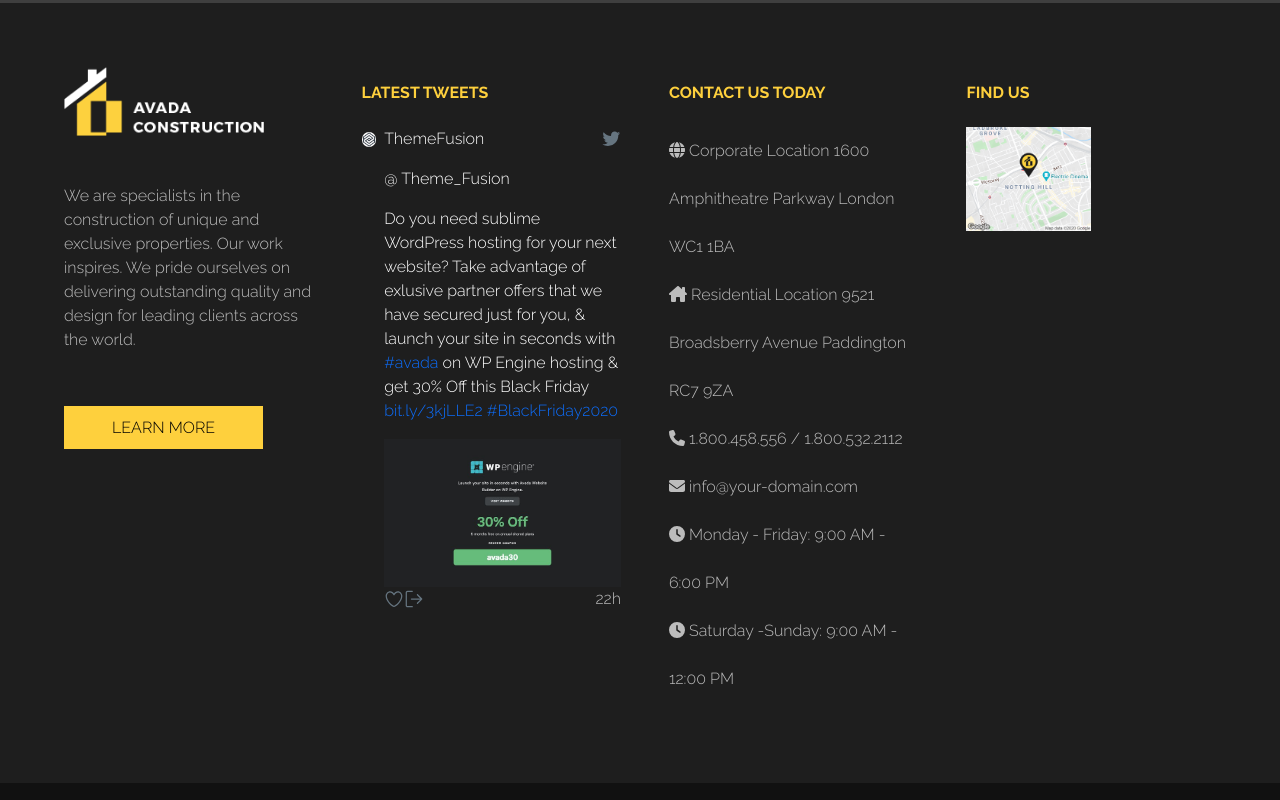
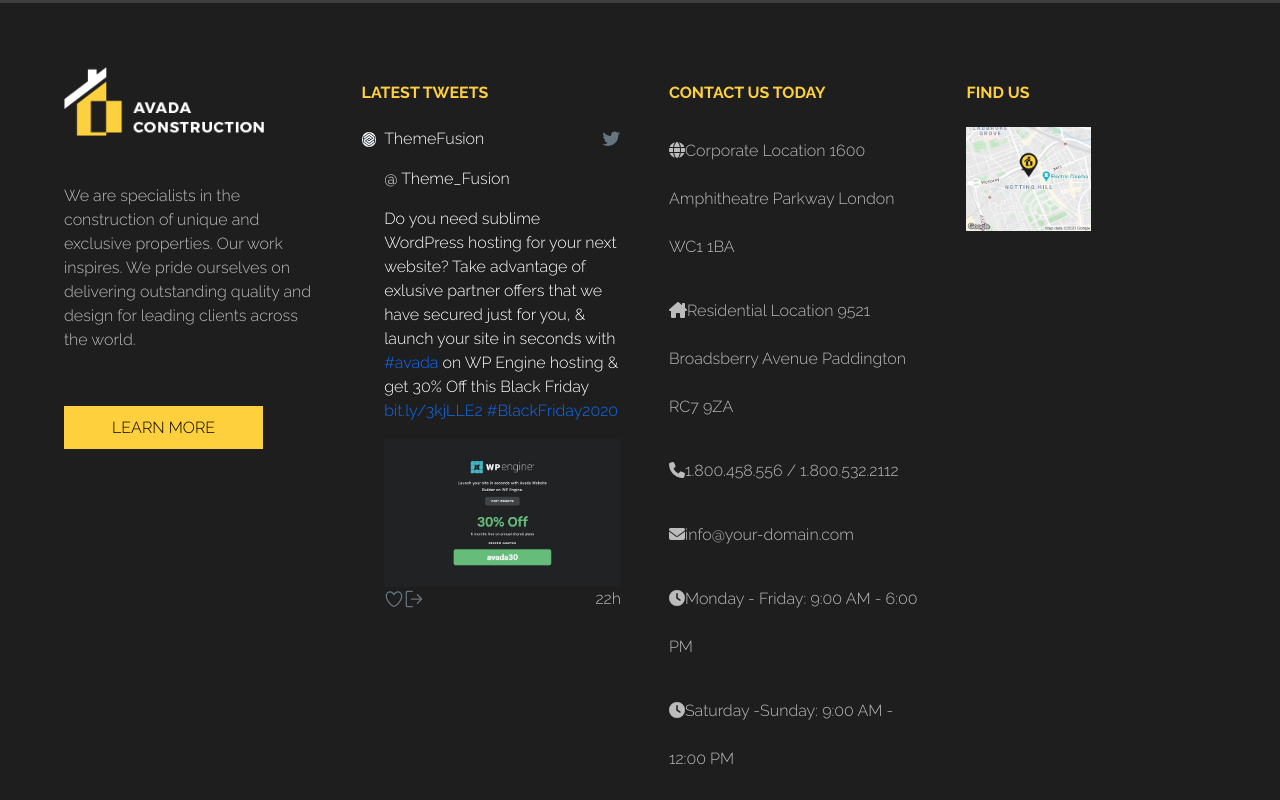
Before and after one commit to Matteogatto94/proj-html-vuejs, a Vue app: page / in a window 1280 px wide. Shown: the part 8600-9400 px from the top of the page. Built offline with nearby package versions, Linux system fonts and the light colour scheme.

Commit message:
add footerupitem component dinamic

```diff
--- a/src/components/FooterUpItem.vue
+++ b/src/components/FooterUpItem.vue
@@ -1,6 +1,12 @@
 <script>
+import { store } from '../store.js'
 export default {
-    name: 'FooterUpItem'
+    name: 'FooterUpItem',
+    data() {
+        return {
+            store
+        }
+    }
 }
 </script>
 
@@ -56,27 +62,10 @@ export default {
         </div>
 
         <div class="description_footer_up">
-            <ul>
+            <ul v-for="item in store.footerUpItem">
                 <li>
-                    <font-awesome-icon icon="fa-solid fa-globe" /> Corporate Location 1600 Amphitheatre Parkway
-                    London WC1 1BA
-                </li>
-                <li>
-                    <font-awesome-icon icon="fa-solid fa-house-chimney" /> Residential
-                    Location 9521 Broadsberry Avenue
-                    Paddington RC7 9ZA
-                </li>
-                <li>
-                    <font-awesome-icon icon="fa-solid fa-phone" /> 1.800.458.556 / 1.800.532.2112
-                </li>
-                <li>
-                    <font-awesome-icon icon="fa-solid fa-envelope" /> info@your-domain.com
-                </li>
-                <li>
-                    <font-awesome-icon icon="fa-solid fa-clock" /> Monday - Friday: 9:00 AM - 6:00 PM
-                </li>
-                <li>
-                    <font-awesome-icon icon="fa-solid fa-clock" /> Saturday -Sunday: 9:00 AM - 12:00 PM
+                    <font-awesome-icon :icon="`${item.icon}`" />
+                    <span>{{ item.text }}</span>
                 </li>
             </ul>
         </div>
--- a/src/store.js
+++ b/src/store.js
@@ -156,6 +156,32 @@ export const store = reactive({
             text: 'Neque porro quisquam est, qui dolorem ipsum quia dolor sit amet, consectetur, adipisci velit, sed quia'
         }
     ],
+    footerUpItem: [
+        {
+            icon: 'fa-solid fa-globe',
+            text: 'Corporate Location 1600 Amphitheatre Parkway London WC1 1BA'
+        },
+        {
+            icon: 'fa-solid fa-house-chimney',
+            text: 'Residential Location 9521 Broadsberry Avenue Paddington RC7 9ZA'
+        },
+        {
+            icon: 'fa-solid fa-phone',
+            text: '1.800.458.556 / 1.800.532.2112'
+        },
+        {
+            icon: 'fa-solid fa-envelope',
+            text: 'info@your-domain.com'
+        },
+        {
+            icon: 'fa-solid fa-clock',
+            text: 'Monday - Friday: 9:00 AM - 6:00 PM'
+        },
+        {
+            icon: 'fa-solid fa-clock',
+            text: 'Saturday -Sunday: 9:00 AM - 12:00 PM'
+        }
+    ],
 
     getImageUrl(name) {
         return new URL(`/src/assets/img/${name}`, import.meta.url).href
```
